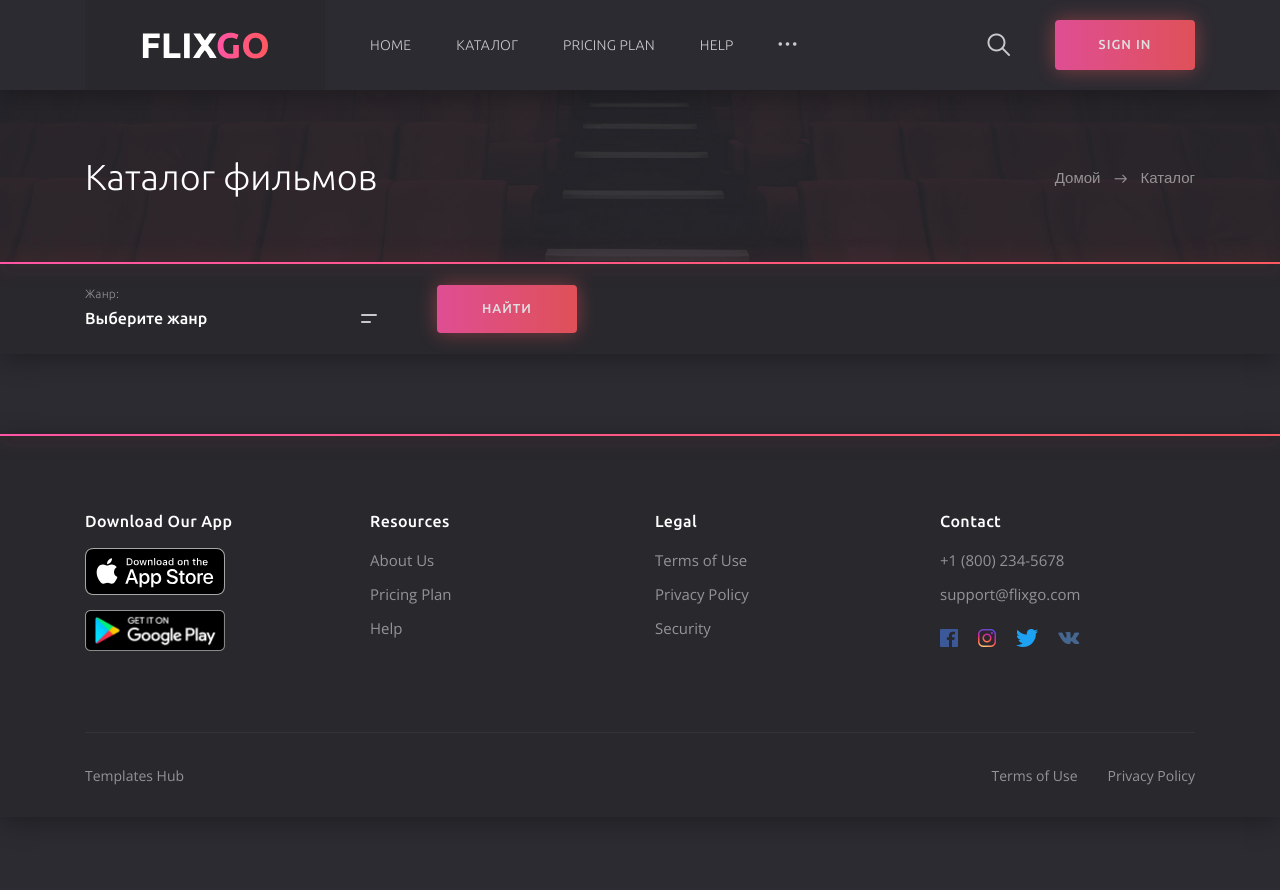
After one commit to soldatov-ss/django-cinema_site, a Django app: page /catalog/ in a window 1280 px wide. The commit adds this page. Run offline with Django 4.2, Linux system fonts and the light colour scheme; data that the repository does not hold is empty; some libraries are stand-ins or nearby versions.

Commit message:
реализация каталога фильмов

```diff
--- a/templates/inc/_header.html
+++ b/templates/inc/_header.html
@@ -1,4 +1,4 @@
-
+{% load static %}
 <header class="header">
     <div class="header__wrap">
         <div class="container">
@@ -6,37 +6,21 @@
                 <div class="col-12">
                     <div class="header__content">
                         <!-- header logo -->
-                        <a href="index.html" class="header__logo">
-                            <img src="img/logo.svg" alt="">
+                        <a href="{% url 'home' %}" class="header__logo">
+                            <img src="{% static 'img/logo.svg' %}" alt="">
                         </a>
                         <!-- end header logo -->
 
                         <!-- header nav -->
                         <ul class="header__nav">
-                            <!-- dropdown -->
                             <li class="header__nav-item">
-                                <a class="dropdown-toggle header__nav-link" href="#" role="button" id="dropdownMenuHome"
-                                   data-toggle="dropdown" aria-haspopup="true" aria-expanded="false">Home</a>
+                                <a class="header__nav-link" href="{% url 'home' %}" role="button"
+                                   aria-haspopup="true" aria-expanded="false">Home</a>
+                            </li>
 
-                                <ul class="dropdown-menu header__dropdown-menu" aria-labelledby="dropdownMenuHome">
-                                    <li><a href="index.html">Home slideshow bg</a></li>
-                                    <li><a href="index2.html">Home static bg</a></li>
-                                </ul>
-                            </li>
-                            <!-- end dropdown -->
-
-                            <!-- dropdown -->
                             <li class="header__nav-item">
-                                <a class="dropdown-toggle header__nav-link" href="#" role="button"
-                                   id="dropdownMenuCatalog" data-toggle="dropdown" aria-haspopup="true"
-                                   aria-expanded="false">Catalog</a>
-
-                                <ul class="dropdown-menu header__dropdown-menu" aria-labelledby="dropdownMenuCatalog">
-                                    <li><a href="catalog1.html">Catalog Grid</a></li>
-                                    <li><a href="catalog2.html">Catalog List</a></li>
-                                    <li><a href="details1.html">Details Movie</a></li>
-                                    <li><a href="details2.html">Details TV Series</a></li>
-                                </ul>
+                                <a class="header__nav-link" href="{% url 'catalog' %}" role="button" aria-haspopup="true"
+                                   aria-expanded="false">Каталог</a>
                             </li>
                             <!-- end dropdown -->
 
--- a/web_site/admin.py
+++ b/web_site/admin.py
@@ -23,7 +23,7 @@ class MovieShortsInline(admin.TabularInline):
 
 @admin.register(Movie)
 class MovieAdmin(admin.ModelAdmin):
-    prepopulated_fields = {'slug': ('slug',)}
+    prepopulated_fields = {'slug': ('title',)}
     list_display = ('title', 'category', 'kinopoisk_rating', 'year', 'slug')
     list_filter = ('category', 'kinopoisk_rating', 'year', 'genres')
     search_fields = ('title', 'category__name')
@@ -57,7 +57,7 @@ class ActorAdmin(admin.ModelAdmin):
 
 @admin.register(Genre)
 class GenreAdmin(admin.ModelAdmin):
-    prepopulated_fields = {'slug': ('slug',)}
+    prepopulated_fields = {'slug': ('name',)}
     list_display = ('name', 'slug',)
 
 
--- a/web_site/models.py
+++ b/web_site/models.py
@@ -41,6 +41,9 @@ class Genre(models.Model):
     name = models.CharField("Имя", max_length=100)
     description = models.TextField("Описание", blank=True)
     slug = models.SlugField(max_length=160, unique=True)
+
+    def get_absolute_url(self):
+        return reverse('catalog_list', kwargs={'slug': self.name})
 
     def __str__(self):
         return self.name
--- a/web_site/templates/web_site/actor_detail.html
+++ b/web_site/templates/web_site/actor_detail.html
@@ -2,7 +2,7 @@
 {% load static %}
 
 {% block title %}
-{{ actor.name }}
+Актёр: {{ actor.name }}
 {% endblock %}
 
 {% block content %}
@@ -91,7 +91,7 @@
                                 </h3>
                                 <span class="card__category">
                                     {% for item in movie.genres.all|slice:":3" %}
-                                        <a href="#">{{ item.name|title }}</a>
+                                        <a href="{{ item.get_absolute_url }}">{{ item.name|title }}</a>
                                     {% endfor %}
 									</span>
                                 <span class="card__rate"><i class="icon ion-ios-star"></i>{{ movie.kinopoisk_rating }}</span>
--- /dev/null
+++ b/web_site/templates/web_site/catalog_movies.html
@@ -0,0 +1,110 @@
+{% extends 'base.html' %}
+{% load static %}
+
+{% block title %}
+Каталог фильмов
+{% endblock %}
+
+{% block content %}
+
+<!-- page title -->
+<section class="section section--first section--bg" data-bg="img/section/section.jpg">
+    <div class="container">
+        <div class="row">
+            <div class="col-12">
+                <div class="section__wrap">
+                    <!-- section title -->
+                    <h2 class="section__title">Каталог фильмов</h2>
+                    <!-- end section title -->
+                    <!-- breadcrumb -->
+                    <ul class="breadcrumb">
+                        <li class="breadcrumb__item"><a href="{% url 'home' %}">Домой</a></li>
+                        <li class="breadcrumb__item breadcrumb__item--active">Каталог</li>
+                    </ul>
+                    <!-- end breadcrumb -->
+                </div>
+            </div>
+        </div>
+    </div>
+</section>
+<!-- end page title -->
+
+<!-- filter -->
+<div class="filter">
+    <div class="container">
+        <div class="row">
+            <div class="col-12">
+                <div class="filter__content">
+                    <div class="filter__items">
+                        <!-- filter item -->
+                        <form action="{% url 'catalog' %}" method="get"
+                              style="display: flex; justify-content: space-between">
+                            <div class="filter__item" id="filter__genre">
+                                <span class="filter__item-label">Жанр:</span>
+
+                                <div class="filter__item-btn dropdown-toggle" role="navigation" id="filter-genre"
+                                     data-toggle="dropdown" aria-haspopup="true" aria-expanded="false">
+                                    <input type="text" name="genres" value="Выберите жанр">
+                                    <span></span>
+                                </div>
+                                <ul class="filter__item-menu dropdown-menu scrollbar-dropdown"
+                                    aria-labelledby="filter-genre">
+                                    {% for genre in view.get_genres %}
+                                    <li>{{genre.name}}</li>
+                                    {% endfor %}
+                                </ul>
+                            </div>
+
+                            <!-- filter btn -->
+                            <button class="filter__btn" type="submit">Найти</button>
+                            <!-- end filter btn -->
+                        </form>
+                    </div>
+                </div>
+            </div>
+        </div>
+    </div>
+</div>
+
+<section class="content">
+    <div class="container">
+        <!-- content tabs -->
+        <div class="tab-content" id="myTabContent">
+
+            <div class="tab-pane fade show active" id="tab-2" role="tabpanel" aria-labelledby="2-tab">
+                <div class="row">
+                    <!-- card -->
+                    {% for movie in movies %}
+                    <div class="col-6 col-sm-4 col-lg-3 col-xl-2">
+                        <div class="card">
+                            <div class="card__cover">
+                                <img src="{{ movie.poster.url }}">
+                                <a href="{{ movie.get_absolute_url }}" class="card__play">
+                                    <i class="icon ion-ios-play"></i>
+                                </a>
+                            </div>
+                            <div class="card__content">
+                                <h3 class="card__title"><a href="{{ movie.get_absolute_url }}">{{ movie.title }}</a>
+                                </h3>
+                                <span class="card__category">
+                                    {% for item in movie.genres.all|slice:":3" %}
+                                        <a href="{{ item.get_absolute_url }}">{{ item.name|title }}</a>
+                                    {% endfor %}
+									</span>
+                                <span class="card__rate"><i
+                                        class="icon ion-ios-star"></i>{{ movie.kinopoisk_rating }}</span>
+                            </div>
+                        </div>
+
+                    </div>
+                    <!-- end card -->
+                    {% endfor %}
+                </div>
+            </div>
+
+
+        </div>
+        <!-- end content tabs -->
+    </div>
+</section>
+{% endblock %}
--- a/web_site/templates/web_site/directors_detail.html
+++ b/web_site/templates/web_site/directors_detail.html
@@ -2,7 +2,7 @@
 {% load static %}
 
 {% block title %}
-{{ director.name }}
+Режиссёр: {{ director.name }}
 {% endblock %}
 
 {% block content %}
@@ -91,7 +91,7 @@
                                 </h3>
                                 <span class="card__category">
                                     {% for item in movie.genres.all|slice:":3" %}
-                                        <a href="#">{{ item.name|title }}</a>
+                                        <a href="{{ item.get_absolute_url }}">{{ item.name|title }}</a>
                                     {% endfor %}
 									</span>
                                 <span class="card__rate"><i class="icon ion-ios-star"></i>{{ movie.kinopoisk_rating }}</span>
--- a/web_site/templates/web_site/movie_detail.html
+++ b/web_site/templates/web_site/movie_detail.html
@@ -47,7 +47,7 @@
                                 <ul class="card__meta">
                                     <li><span>Жанр:</span>
                                         {% for item in movie.genres.all %}
-                                        <a href="#">{{ item.name|title }}</a>
+                                        <a href="{{ item.get_absolute_url }}">{{ item.name|title }}</a>
                                         {% endfor %}
                                     </li>
                                     <li><span>Режиссер:</span>
--- a/web_site/urls.py
+++ b/web_site/urls.py
@@ -2,7 +2,9 @@ from django.urls import path
 from .views import *
 
 urlpatterns = [
-    path('', MoviesView.as_view(), name='carousel_home'),
+    path('', MoviesView.as_view(), name='home'),
+    path('catalog/', CatalogView.as_view(), name='catalog'),
+    path('catalog/<str:slug>/', CatalogForGenre.as_view(), name='catalog_list'),
     path('<slug:slug>/', SingleMovieView.as_view(), name='movie_detail'),
     path("review/<int:pk>/", AddReview.as_view(), name="add_review"),
     path("actor/<str:slug>/", ActorDetailView.as_view(), name="actor_detail"),
--- a/web_site/views.py
+++ b/web_site/views.py
@@ -8,20 +8,27 @@ from web_site.forms import ReviewForm
 from web_site.models import Movie, Genre, Actor
 
 
-class MoviesView(View):
+class MoviesFilter:
+
+    def get_genres(self):
+        return Genre.objects.all()
+
+
+
+class MoviesView(MoviesFilter, View):
     model = Movie
     template_name = 'web_site/index.html'
 
     def get(self, request):
-
-        carousel_list = Movie.objects.filter(year=2022).order_by('likes')[:12]
-        new_movies_list = Movie.objects.order_by('-world_premiere')[:6]
+        carousel_movies = Movie.objects.order_by('likes')[:12]
+        premieres = Movie.objects.order_by('-world_premiere')[:8]
+        new_movies = Movie.objects.order_by('-year')[:18]
         cartoon_id = Genre.objects.get(name='мультфильм')
         cartoons_list = Movie.objects.filter(genres=cartoon_id).order_by('-year')[:12]
 
-        context = {'carousel_list': carousel_list, 'new_movies_list': new_movies_list, 'cartoons_list': cartoons_list}
+        context = {'carousel_list': carousel_movies, 'premieres_list': premieres, 'cartoons_list': cartoons_list,
+                   'new_movies_list': new_movies}
         return render(request, 'web_site/index.html', context)
-
 
 
 class SingleMovieView(DetailView):
@@ -51,8 +58,9 @@ class ActorDetailView(DetailView):
 
     def get_context_data(self, **kwargs):
         context = super().get_context_data(**kwargs)
-        context['actor_movie_lst'] = Movie.objects.filter(actors=self.object)[:12]
+        context['actor_movie_lst'] = Movie.objects.filter(actors=self.object)
         return context
+
 
 class DirectorDetailView(DetailView):
     model = Actor
@@ -62,5 +70,32 @@ class DirectorDetailView(DetailView):
 
     def get_context_data(self, **kwargs):
         context = super().get_context_data(**kwargs)
-        context['director_movie_lst'] = Movie.objects.filter(actors=self.object)[:12]
+        context['director_movie_lst'] = Movie.objects.filter(actors=self.object)
         return context
+
+
+class CatalogView(MoviesFilter, ListView):
+    model = Movie
+    template_name = 'web_site/catalog_movies.html'
+    context_object_name = 'movies'
+
+    def get_queryset(self):
+        if self.request.GET:
+            genres = Genre.objects.get(name=self.request.GET.get('genres'))
+            queryset = Movie.objects.filter(genres=genres.id)
+            return queryset
+        else:
+            queryset = Movie.objects.order_by('year')
+            return queryset
+
+
+class CatalogForGenre(MoviesFilter, ListView):
+    model = Movie
+    template_name = 'web_site/catalog_movies.html'
+    context_object_name = 'movies'
+
+    def get_queryset(self):
+        if self.kwargs:
+            genres = Genre.objects.get(name=self.kwargs['slug'])
+            queryset = Movie.objects.filter(genres=genres.id)
+            return queryset
```
Also changed, not shown: web_site/templates/web_site/index.html (+6 -6 lines), web_site/templatags/actor_films.py (deleted).
